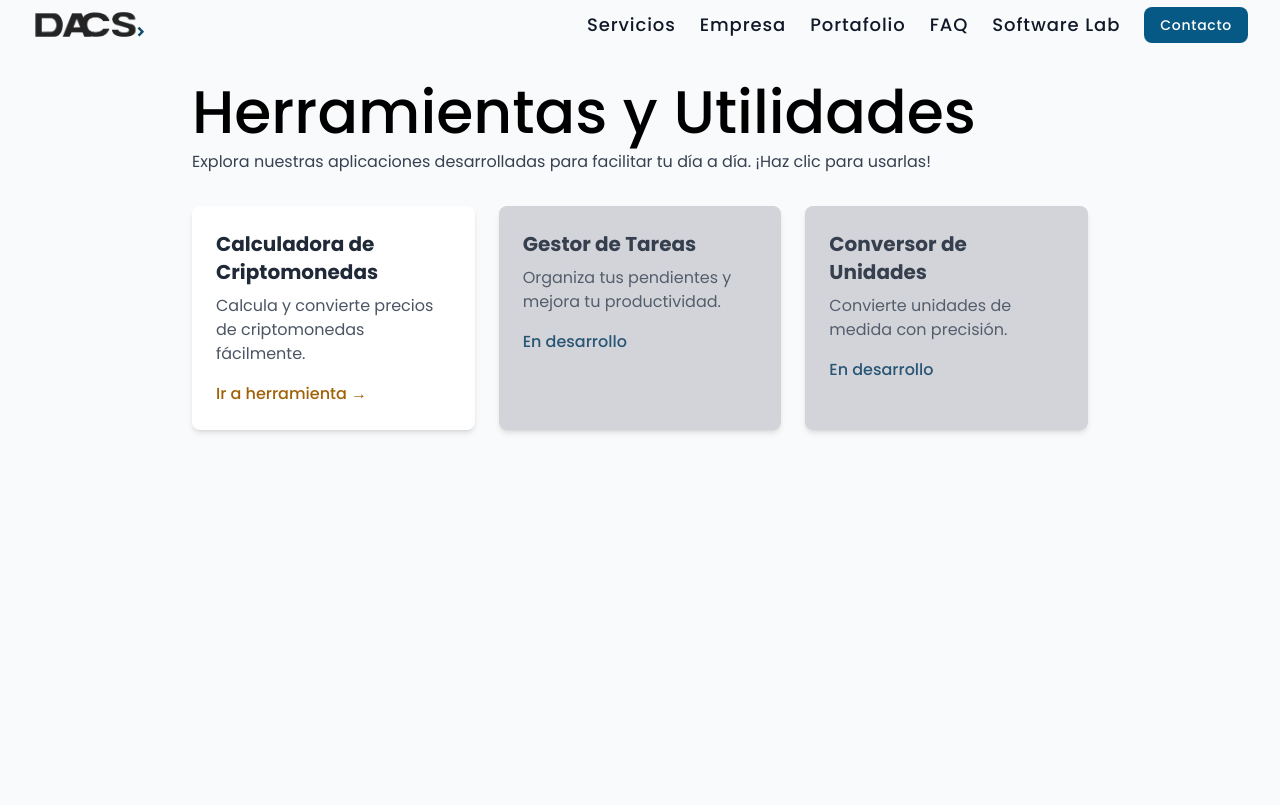
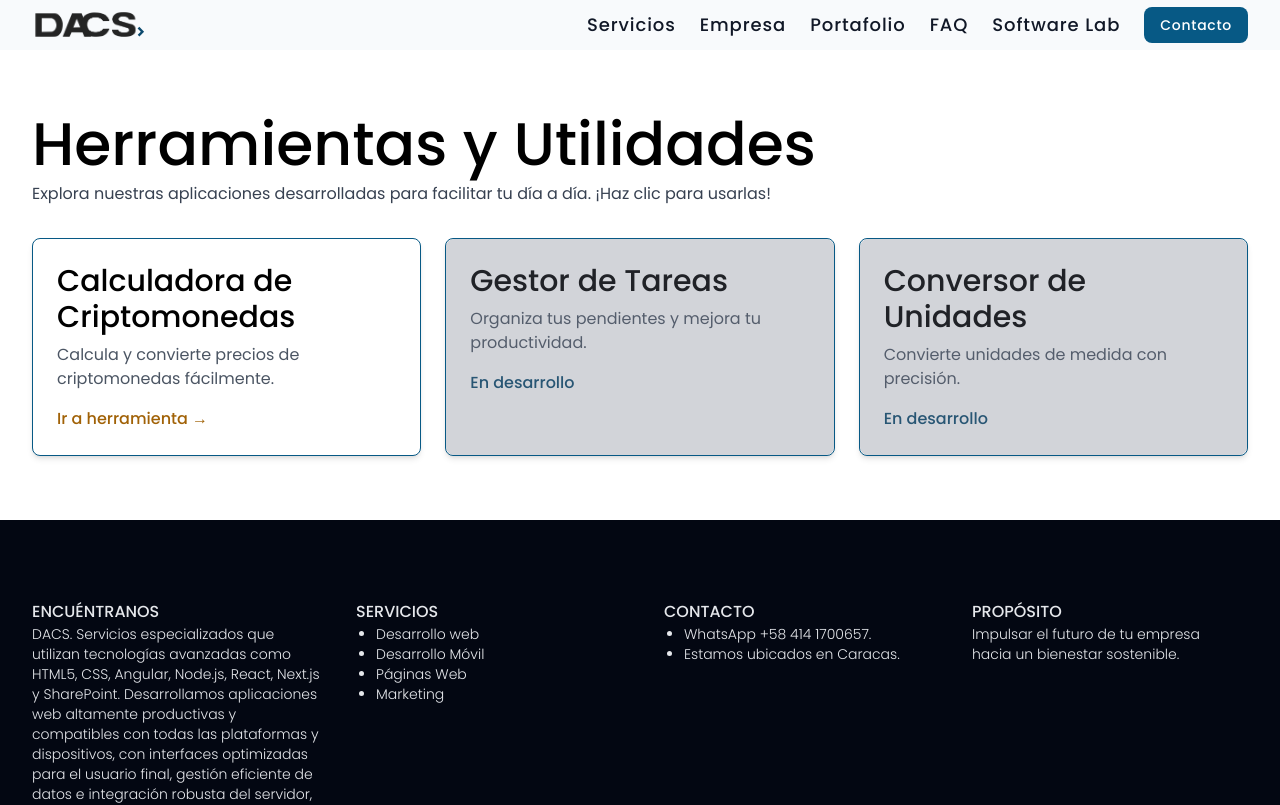
Before and after one commit to ycarruido/dacs, a Next.js app: page /softlab in a window 1280 px wide. Shown: the top 805 px of the page. Built offline with nearby package versions, Linux system fonts and the light colour scheme.

Commit message:
add calculadora de cripto

```diff
--- a/src/app/softlab/page.jsx
+++ b/src/app/softlab/page.jsx
@@ -28,8 +28,8 @@ const tools = [
 
 export default function SoftLab() {
   return (
-    <div className="bg-gray-50 min-h-screen p-8">
-      <div className="max-w-4xl mx-auto">
+    <section className="py-16">
+      <div className="container mx-auto px-4 sm:px-8">
         <h1 className="text-black text-3xl font-medium sm:text-4xl md:text-5xl lg:text-6xl pb-2 text-left">
           Herramientas y Utilidades
         </h1>
@@ -42,17 +42,16 @@ export default function SoftLab() {
           {tools.map((tool) => (
             <div
               key={tool.id}
-              className={`bg-white shadow-md rounded-lg p-6 transition-shadow relative ${
+              className={`bg-white shadow-md rounded-lg p-6 transition-shadow relative border border-sky-800 ${
                 tool.status === "TEST" ? "bg-gray-200" : ""
               }`}
             >
               {tool.status === "TEST" && (
-                <div className="absolute inset-0 bg-gray-500 opacity-30 rounded-lg flex justify-center items-center">
-                </div>
+                <div className="absolute inset-0 bg-gray-500 opacity-30 rounded-lg flex justify-center items-center"></div>
               )}
-              <h2 className="text-xl font-semibold text-gray-800 mb-2">
+              <h3 className="text-3xl font-medium mb-2">
                 {tool.name}
-              </h2>
+              </h3>
               <p className="text-gray-600 mb-4">{tool.description}</p>
               {tool.status === "PRD" ? (
                 <Link
@@ -68,6 +67,6 @@ export default function SoftLab() {
           ))}
         </div>
       </div>
-    </div>
+    </section>
   );
 }
```
